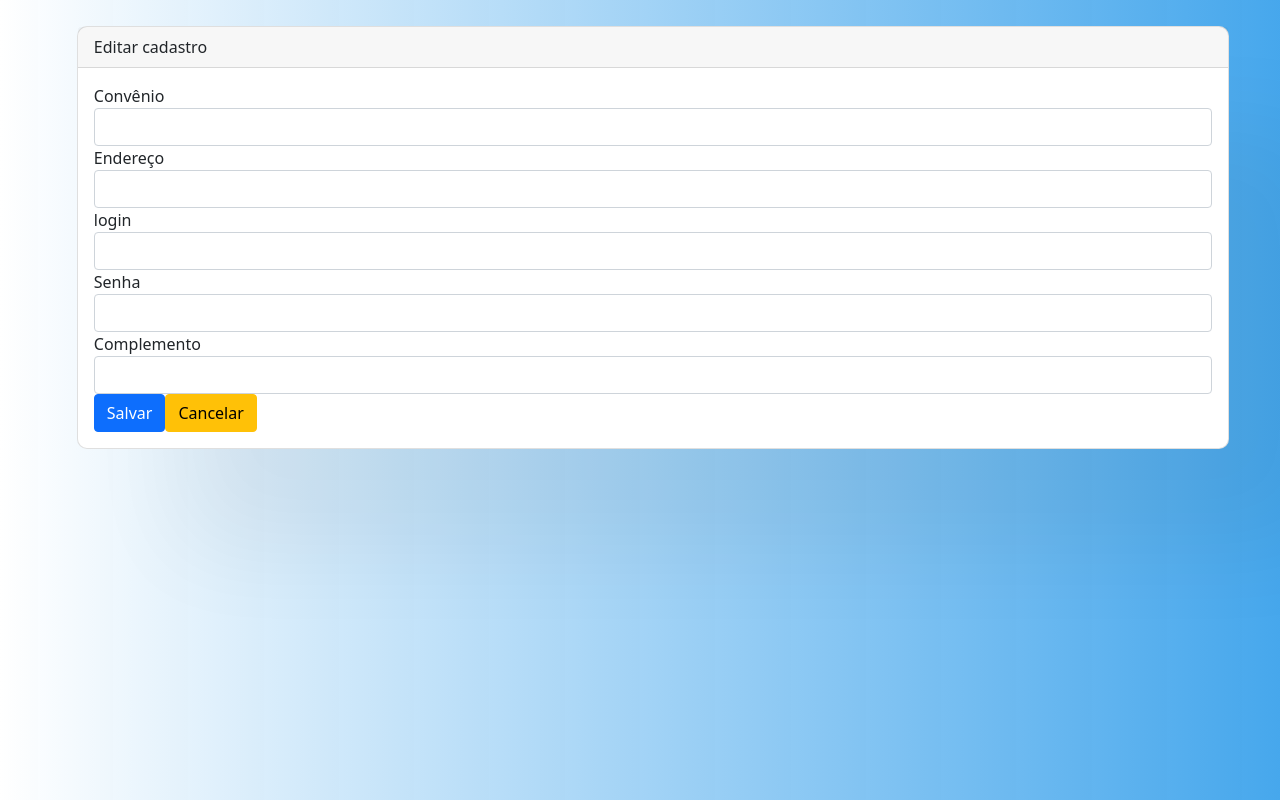
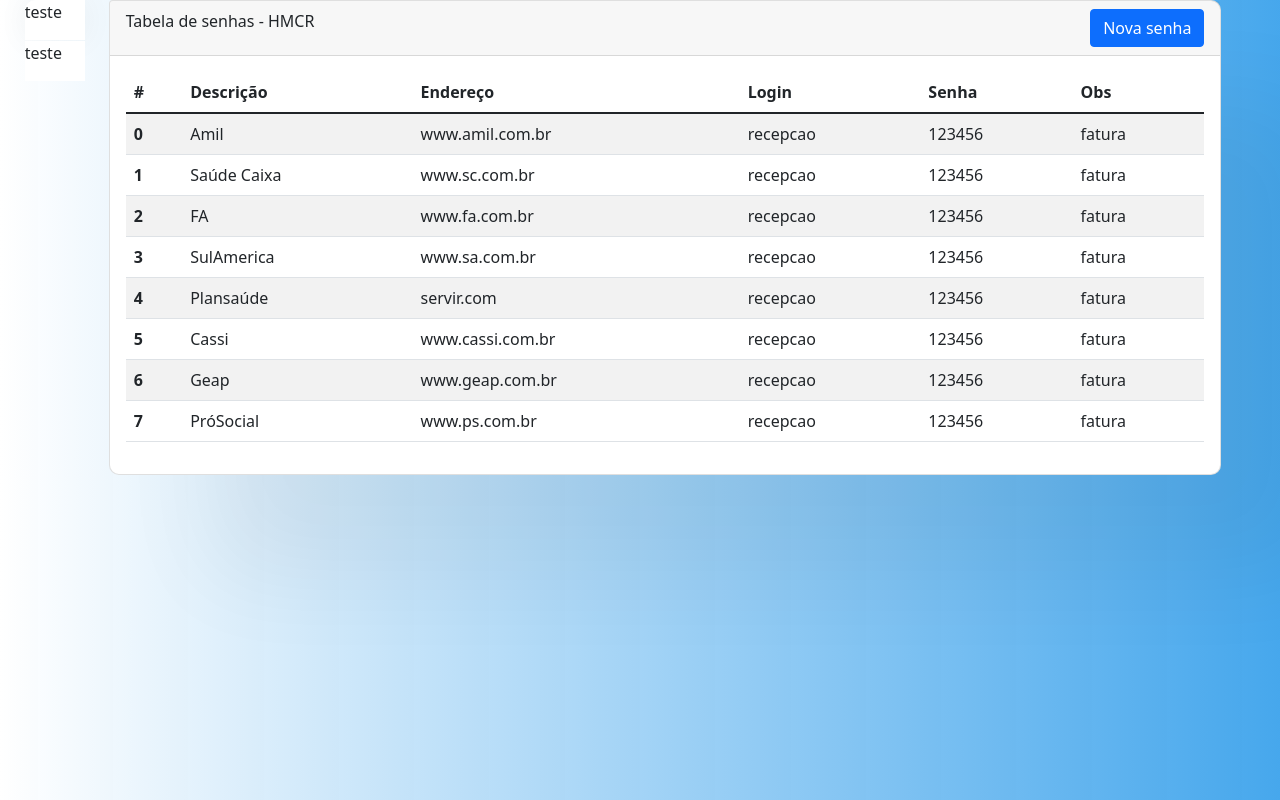
Before and after one commit to wesmnovaes/intranet-basica, an Angular app: page / in a window 1280 px wide. Built offline with nearby package versions, Linux system fonts and the light colour scheme.

Commit message:
Adicionando classes serviços e ajustes no css

```diff
--- a/src/app/senha/senha.component.css
+++ b/src/app/senha/senha.component.css
@@ -1,11 +1,33 @@
 .form-1{
-    width: 90%;
+    width: 95%;
     box-shadow:100px 100px 100px rgba(0, 0, 0, 0.05000000074505806);
 	background-color:#ffffff;
-	border-top-left-radius:10px;
+	/*border-top-left-radius:10px;*/
 	border-top-right-radius:10px;
 	border-bottom-left-radius:10px;
 	border-bottom-right-radius:10px;
-    margin-top: 2%;
-    margin-left: 6%;
 }
+.tabs_home{
+	/*position: float;*/
+	width: 60px;
+	height: 40px;
+	background-color: #ffffff;
+	margin-left: 1.5%;
+	border-top-left-radius: 10px;
+	/*border-bottom-left-radius: 10px;*/
+	border-color: f2f5f6;
+	box-shadow: 0 0 2em rgba(0, 0, 0, 0.05);
+}
+.tabs_outras{
+	/*position: float;*/
+	width: 60px;
+	height: 40px;
+	background-color: #ffffff;
+	margin-top: 1%;
+	margin-left: 1.5%;
+	border-color: f2f5f6;
+
+}
+.inline-flex{
+
+}
--- a/src/app/senha/senha.component.html
+++ b/src/app/senha/senha.component.html
@@ -1,31 +1,46 @@
-<div class="card bx-sw form-1" >
-    <div class="card-header">
-    Editar cadastro
+<div class="row inline-flex">
+    <div class="col-1">
+        <div class="d-flex justify-content-end flex-wrap">
+            <div class="tabs_home ">teste</div>
+            <div class="tabs_outras">teste</div>
+        </div>
     </div>
-<div class="card-body">
-    <form>
-        <div class="form-group">
-            <label for="exampleInputEmail1">Convênio</label>
-            <input type="text" class="form-control" id="convenio" placeholder="">
+    <div class="col-11">
+        <div class="card bx-sw form-1" >
+            <div class="card-header">
+                <div class="row">
+                    <div class="col">
+                        Tabela de senhas - HMCR
+                    </div>
+                    <div class="col">
+                        <div class="d-flex justify-content-end"> <button class="btn btn-primary"> Nova senha </button> </div>
+                    </div>
+                </div>
+            </div>
+            <div class="card-body">
+                <table class="table table-striped">
+                    <thead>
+                    <tr>
+                        <th scope="col">#</th>
+                        <th scope="col">Descrição</th>
+                        <th scope="col">Endereço</th>
+                        <th scope="col">Login</th>
+                        <th scope="col">Senha</th>
+                        <th scope="col">Obs</th>
+                    </tr>
+                    </thead>
+                    <tbody>
+                    <tr *ngFor="let senha of DadosTabela; let i = index">
+                        <th scope="row">{{i}}</th>
+                        <td>{{senha.descr}}</td>
+                        <td>{{senha.end}}</td>
+                        <td>{{senha.login}}</td>
+                        <td>{{senha.senha}}</td>
+                        <td>{{senha.obs}}</td>
+                    </tr>
+                    </tbody>
+                </table>
+            </div>
         </div>
-        <div class="form-group">
-            <label for="exampleInputPassword1">Endereço</label>
-            <input type="text" class="form-control" id="end" placeholder="">
-        </div>
-        <div class="form-group">
-            <label for="exampleInputPassword1">login</label>
-            <input type="text" class="form-control" id="login" placeholder="">
-        </div>
-        <div class="form-group">
-            <label for="exampleInputPassword1">Senha</label>
-            <input type="text" class="form-control" id="senha" placeholder="">
-        </div>
-        <div class="form-group">
-            <label for="exampleInputPassword1">Complemento</label>
-            <input type="text" class="form-control" id="complemento" placeholder="">
-        </div>
-        <button type="submit" class="btn btn-primary btn-passwd">Salvar</button>
-        <button type="submit" class="btn btn-warning">Cancelar</button>
-    </form>
-  </div>
+    </div>
 </div>
--- a/src/app/senha/senha.component.ts
+++ b/src/app/senha/senha.component.ts
@@ -9,7 +9,22 @@
 
   constructor() { }
 
+  DadosTabela = [ {descr: "Amil", end: "www.amil.com.br", login: "recepcao", senha: 123456,  obs: "fatura"},
+                  {descr: "Saúde Caixa", end: "www.sc.com.br", login: "recepcao", senha: 123456,  obs: "fatura"},
+                  {descr: "FA", end: "www.fa.com.br", login: "recepcao", senha: 123456,  obs: "fatura"},
+                  {descr: "SulAmerica", end: "www.sa.com.br", login: "recepcao", senha: 123456,  obs: "fatura"},
+                  {descr: "Plansaúde", end: "servir.com", login: "recepcao", senha: 123456,  obs: "fatura"},
+                  {descr: "Cassi", end: "www.cassi.com.br", login: "recepcao", senha: 123456,  obs: "fatura"},
+                  {descr: "Geap", end: "www.geap.com.br", login: "recepcao", senha: 123456,  obs: "fatura"},
+                  {descr: "PróSocial", end: "www.ps.com.br", login: "recepcao", senha: 123456,  obs: "fatura"},
+                ];
+
+
   ngOnInit(): void {
+
   }
 
+  tb(): void{
+//    this.teste = this.DadosTabela[0]
+  }
 }
```
Also changed, not shown: src/app/senha/Senha.ts (added, +8 -0 lines), src/app/senha/crud-senhas/crud-senhas.component.html (added, +31 -0 lines), src/app/senha/crud-senhas/crud-senhas.component.ts (added, +15 -0 lines), src/app/senha/senhas.service.ts (added, +9 -0 lines), src/app/senha/crud-senhas/crud-senhas.component.css (added), 2 other files (tests, documents, lock files or other folders).
